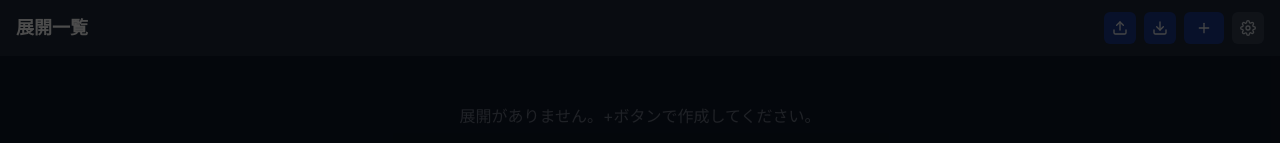
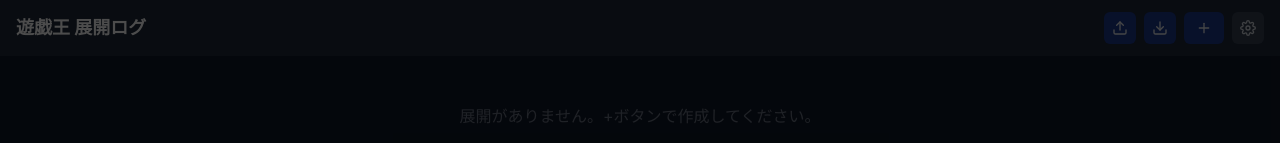
Before and after one commit to ryomeblog/yugioh-final-field-web, a React (Vite) app: page /share in a window 1280 px wide. Shown: the top 143 px of the page. Built offline with nearby package versions, Linux system fonts and the light colour scheme.

Commit message:
タイトルを「遊戯王 展開ログ」に変更

```diff
--- a/index.html
+++ b/index.html
@@ -3,7 +3,7 @@
   <head>
     <meta charset="UTF-8" />
     <meta name="viewport" content="width=device-width, initial-scale=1.0" />
-    <title>遊戯王 展開解説</title>
+    <title>遊戯王 展開ログ</title>
   </head>
   <body>
     <div id="root"></div>
--- a/src/pages/HomePage.tsx
+++ b/src/pages/HomePage.tsx
@@ -38,7 +38,7 @@ export function HomePage() {
   return (
     <div className="flex min-h-screen flex-col bg-gray-900">
       <Header
-        title="展開一覧"
+        title="遊戯王 展開ログ"
         actions={
           <>
             <button
```
